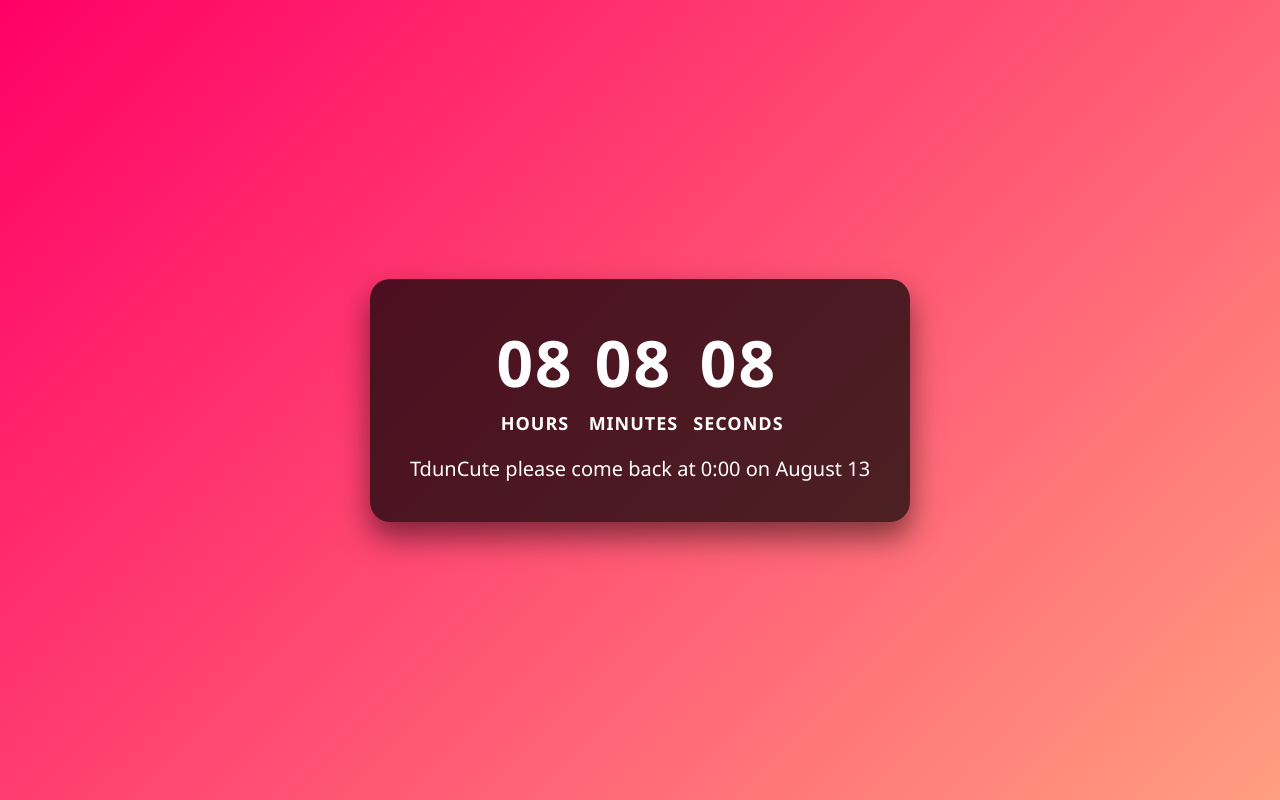
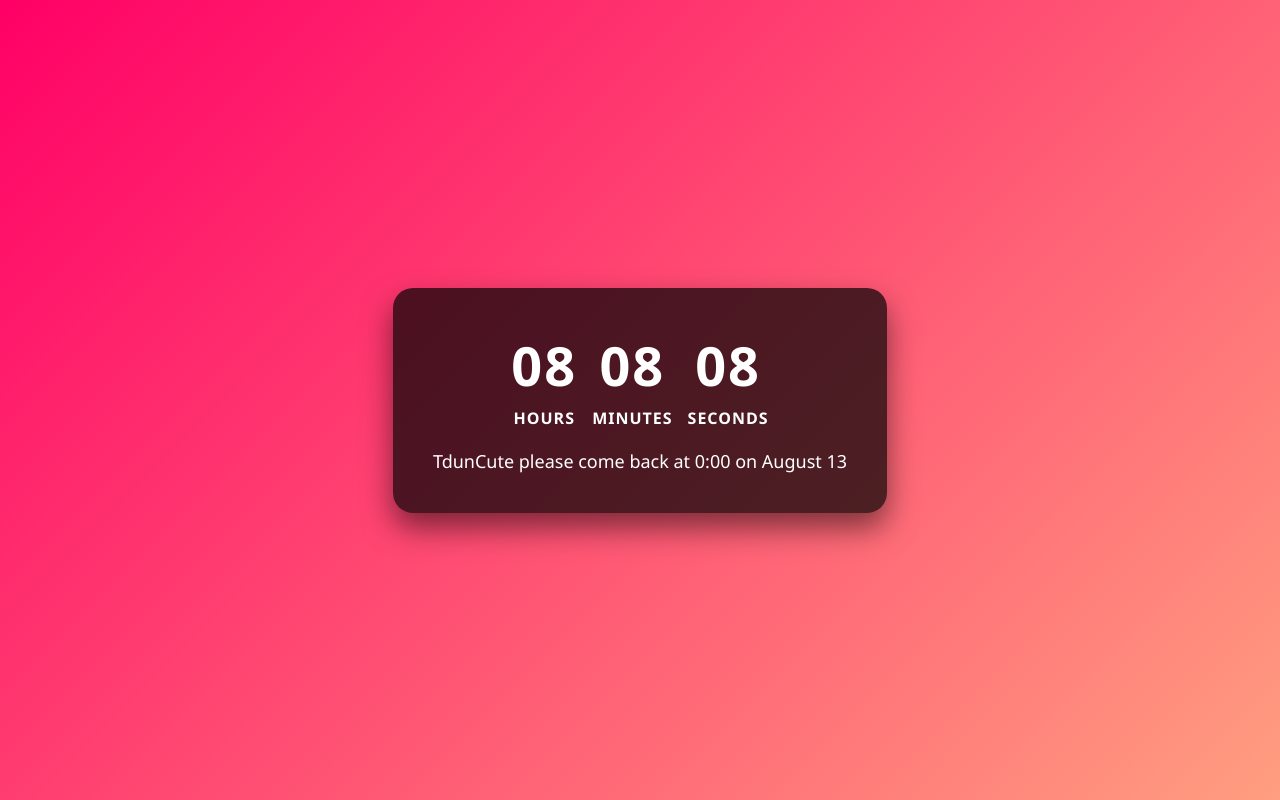
Before and after one commit to vinh204/HappyBirthdayTdun, a plain HTML site: page index.html in a window 1280 px wide. Drawn offline with nearby package versions, Linux system fonts and the light colour scheme; a web font is replaced by a local one.

Commit message:
Update style.css

```diff
--- a/style.css
+++ b/style.css
@@ -45,7 +45,7 @@ body {
     box-shadow: 0px 15px 30px rgba(0, 0, 0, 0.5);
 }
 .countdown {
-    font-size: 64px;
+    font-size: 54px;
     font-weight: bold;
     letter-spacing: 2px;
     margin-bottom: 20px;
@@ -59,13 +59,13 @@ body {
     align-items: center;
 }
 .time-section span {
-    font-size: 18px;
+    font-size: 16px;
     margin-top: 5px;
     text-transform: uppercase;
     letter-spacing: 1px;
 }
 .message {
-    font-size: 20px;
+    font-size: 18px;
     margin-top: 10px;
 }
 
```
